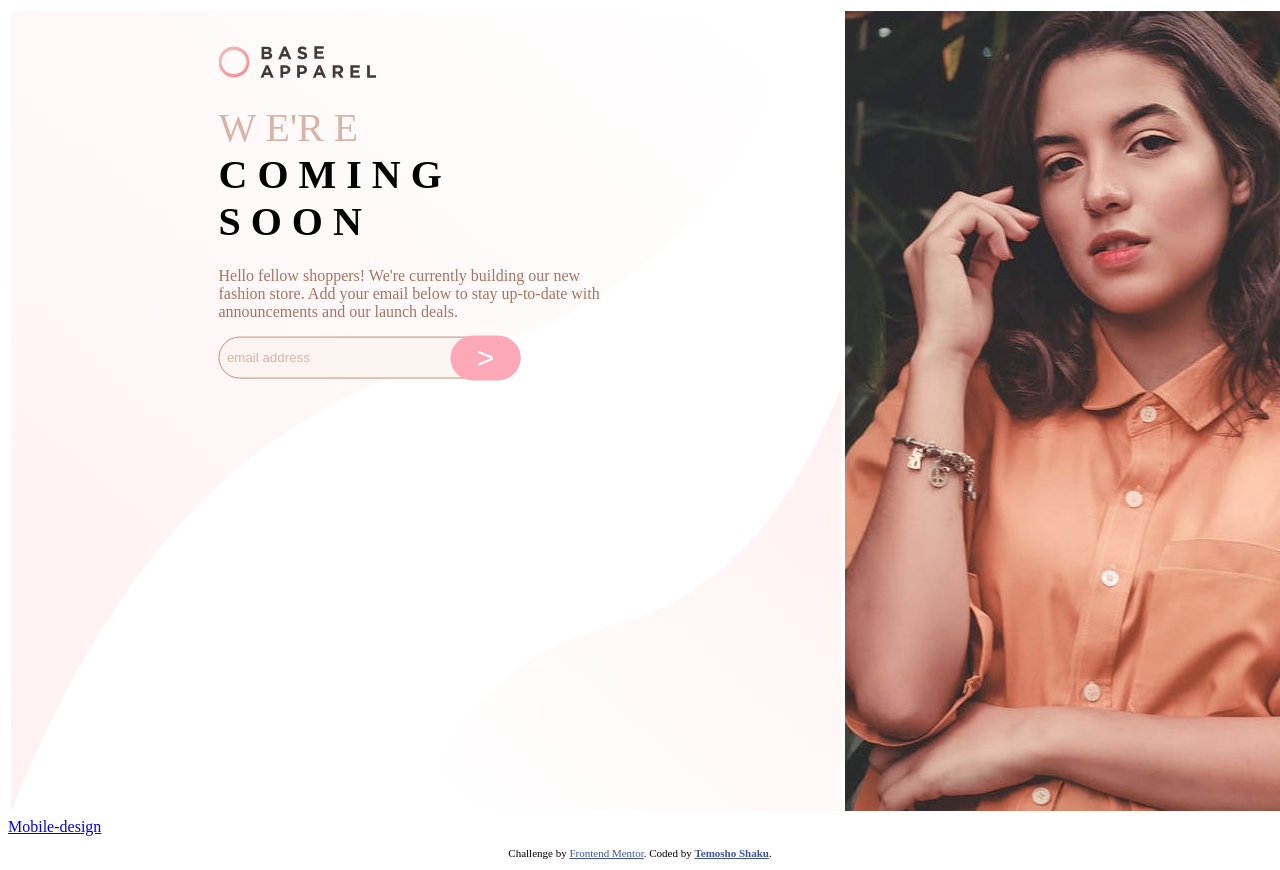
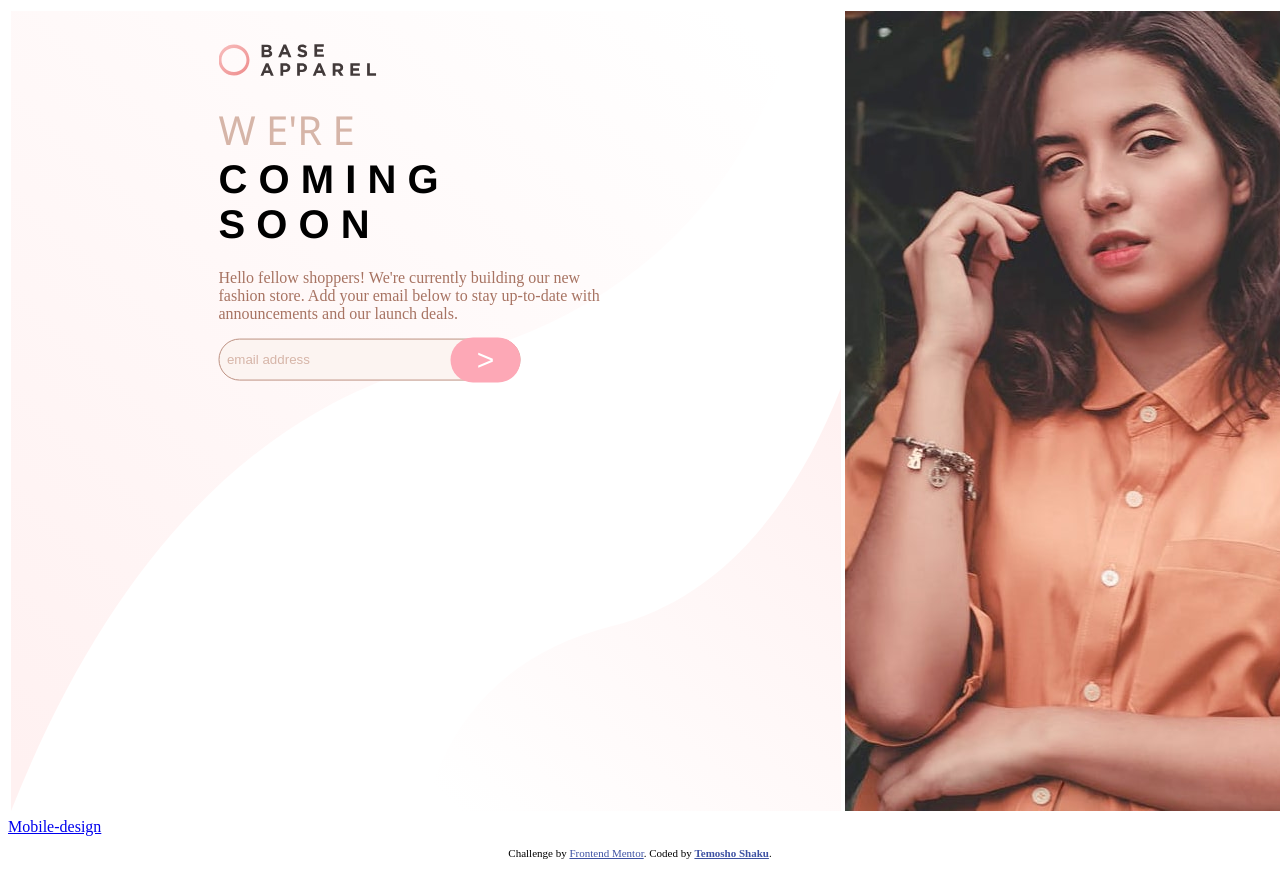
Before and after one commit to TemoshoS/base-apparel-coming-soon, a plain HTML site: page index.html in a window 1280 px wide. Shown: the top 870 px of the page. Drawn offline with Linux system fonts and the light colour scheme.

Commit message:
Update index.html

```diff
--- a/index.html
+++ b/index.html
@@ -29,8 +29,7 @@
         <img src="./images/logo.svg">
 
 
-
-        <h1><span><div style="color: #d6b5a8;font-weight:100;font-style:normal;">W e'r e </div> C o m i n g </br> S o o n </span></h1>
+        <h1><span><div style="color: #d6b5a8;font-weight:100;font-style:normal;font-family:'Segoe UI', Tahoma, Geneva, Verdana, sans-serif;">W e'r e </div> <div style="font-family:'Franklin Gothic Medium', 'Arial Narrow', Arial, sans-serif;"> C o m i n g </br> S o o n </div></span></h1>
 
         <p style="color:rgb(167, 115, 98)">Hello fellow shoppers! We're currently building our new </br>fashion store.
           Add your email below to stay up-to-date with announcements and our launch deals.</p>
```
